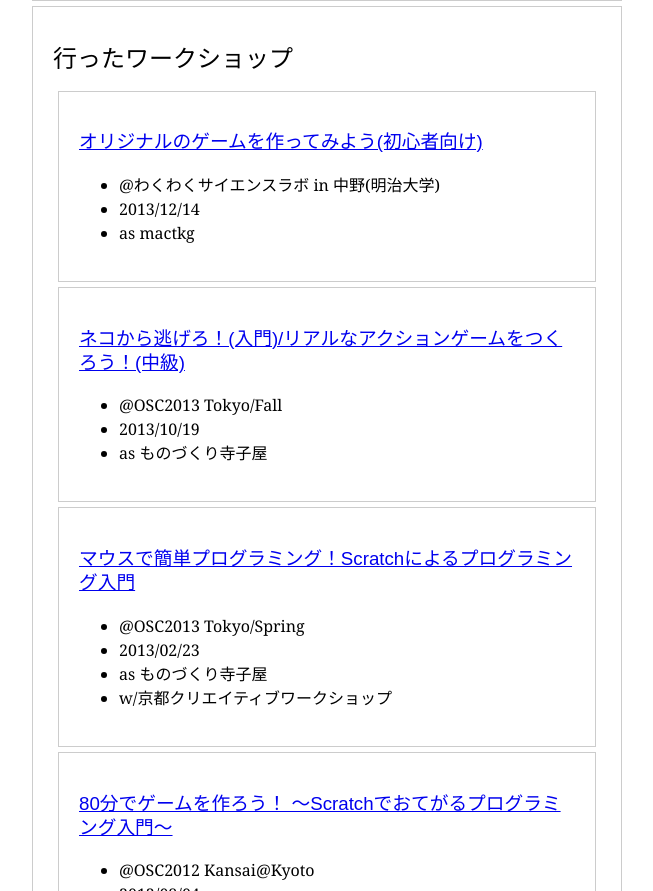
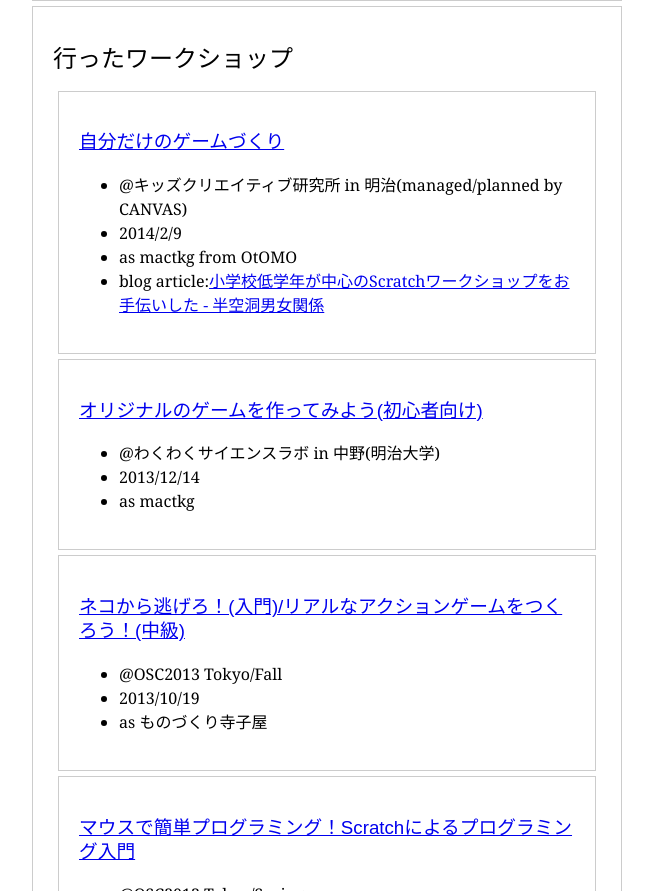
Before and after one commit to mactkg/mactkg.github.io, a plain HTML site: page index.html in a window 1280 px wide. Shown: the part 1184-2075 px from the top of the page, without its empty margins (313-966 px from the left). Drawn offline with Linux system fonts and the light colour scheme.

Commit message:
add a workshop at kids creative lab

```diff
--- a/index.html
+++ b/index.html
@@ -48,6 +48,15 @@
 
     <div id="workshops">
       <h2>行ったワークショップ</h2>
+      <div id="kidscreative-meiji-4th" class="workshop">
+        <h3><a href="http://www.canvas.ws/kenkyujo/meiji/4th.html">自分だけのゲームづくり</a></h3>
+        <ul>
+          <li>@キッズクリエイティブ研究所 in 明治(managed/planned by CANVAS)</li>
+          <li>2014/2/9</li>
+          <li>as mactkg from OtOMO</li>
+          <li>blog article:<a href="http://mactkg.hateblo.jp/entry/2014/02/09/232604">小学校低学年が中心のScratchワークショップをお手伝いした - 半空洞男女関係</a></li>
+        </ul>
+      </div>
       <div id="sciencelab-2013" class="workshop">
         <h3><a href="http://www.meiji.ac.jp/ims/wakuwaku/index.html">オリジナルのゲームを作ってみよう(初心者向け)</a></h3>
         <ul>
@@ -64,7 +73,6 @@
           <li>as ものづくり寺子屋</li>
         </ul>
       </div>
-
       <div id="osc2013-tokyo-spring" class="workshop">
         <h3><a href="https://www.ospn.jp/osc2013-spring/modules/eguide/event.php?eid=74">マウスで簡単プログラミング！Scratchによるプログラミング入門</a></h3>
         <ul>
```
